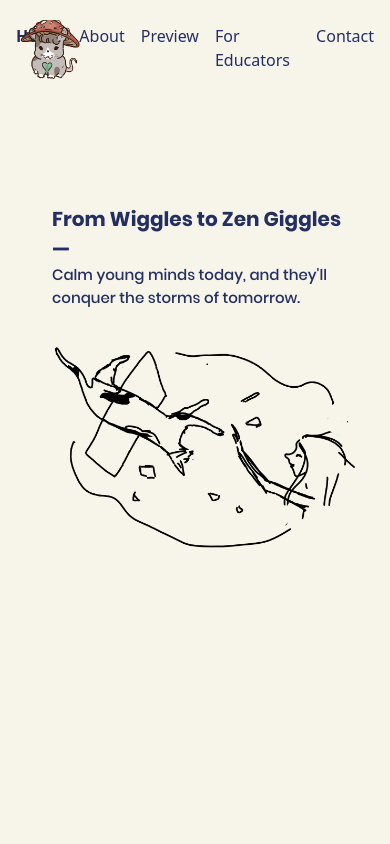
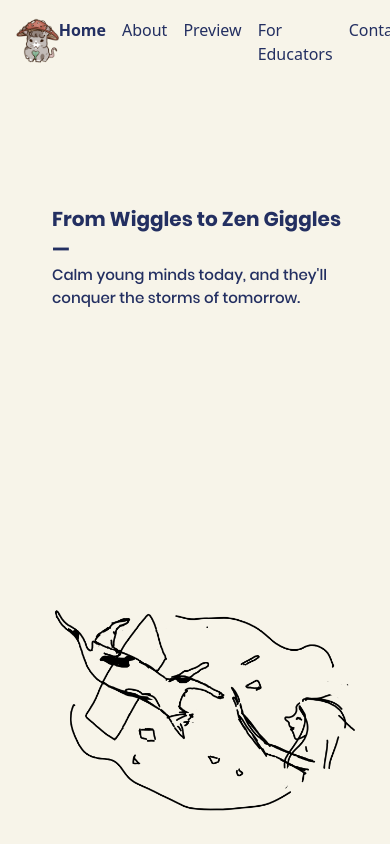
Before and after one commit to HiThereBoss/lumiwoods-website, a React (Vite) app: page / in a window 390 px wide. Shown: the top 844 px of the page. Built offline with nearby package versions, Linux system fonts and the light colour scheme.

Commit message:
Fixed Mobile UI issues

```diff
--- a/src/components/Header.jsx
+++ b/src/components/Header.jsx
@@ -1,35 +1,24 @@
 import logo from '../assets/images/logo.png'
 import NavLink from './NavLink.jsx'
 
-function Header() {
+export default function Header() {
   return (
-     <div className='w-full h-[10vh] flex items-center justify-center p-4'>
+    <div className="relative w-full h-[10vh] flex items-center justify-between px-4">
       <img
         src={logo}
-          className='text-custom-blue text-3xl absolute left-5 lg:left-15 top-5 w-[60px] h-[60px] object-cover'
+        alt="Lumiwoods Logo"
+        className="w-12 h-12 object-contain"
       />
+
       <nav>
-          <ul className='flex space-x-4 mt-3'>
-            <li>
-              <NavLink to='/' text='Home' />
-            </li>
-            <li>
-              <NavLink to='/about' text='About' />
-            </li>
-            <li>
-              <NavLink to='/preview' text='Preview' />
-            </li>
-            <li>
-              <NavLink to='/forEducators' text='For Educators' />
-            </li>
-            <li>
-              <NavLink to='/contact' text='Contact' />
-            </li>
-
+        <ul className="flex space-x-4">
+          <li><NavLink to="/" text="Home" /></li>
+          <li><NavLink to="/about" text="About" /></li>
+          <li><NavLink to="/preview" text="Preview" /></li>
+          <li><NavLink to="/forEducators" text="For Educators" /></li>
+          <li><NavLink to="/contact" text="Contact" /></li>
         </ul>
       </nav>
     </div>
   )
 }
-
-export default Header
--- a/src/components/Hero.jsx
+++ b/src/components/Hero.jsx
@@ -5,11 +5,17 @@ import hero from '../assets/images/hero-graphic.png';
 export default function Hero() {
     const line1 = 'From Wiggles to Zen Giggles—';
     const fullLine2 = "Calm young minds today, and they'll conquer the storms of tomorrow.";
-    const typedLine2 = useTypewriter(fullLine2, 80); // 80ms per char
+    const typedLine2 = useTypewriter(fullLine2, 80);
 
     return (
-        <div className="flex flex-col md:flex-row p-8 h-[90vh] pt-30">
-        <div className="max-w-5xl ml-5 lg:ml-30 lg:h-[90vh] flex flex-col">
+        <div
+        className="
+            flex flex-col md:flex-row
+            items-center justify-between
+            w-full p-8 h-[90vh] pt-30
+        "
+        >
+        <div className="flex-1 max-w-5xl ml-5 lg:ml-30 flex flex-col">
             <p className="text-custom-blue font-extrabold text-[20px] md:text-[30px] lg:text-[50px] font-main-bold">
             {line1}
             </p>
@@ -23,13 +29,17 @@ export default function Hero() {
             </span>
             </p>
         </div>
-        <div>
+
+        {/* Image stays put on the right */}
+        <div className="flex-shrink-0">
             <img
             src={hero}
             alt="Hero Image"
             className="w-[500px] mt-8 md:mt-0"
             />
         </div>
+
+        {/* Blinking cursor keyframes */}
         <style>
             {`
             @keyframes blink {
--- a/src/components/ProfileCard.jsx
+++ b/src/components/ProfileCard.jsx
@@ -1,4 +1,4 @@
-import logo from '../assets/images/logo.png'
+import bunny from '../assets/images/bunny.png'
 
 function ProfileCard({ name, bio, image, style }) {
     return (
--- a/src/data/data.js
+++ b/src/data/data.js
@@ -21,7 +21,7 @@ export const profiles = [
     bio: "Hi, my name's Saahil Gupta, and I'm also a Computer Science student at McMaster University. As the Design Lead for Lumiwoods, I focus on creating a visually appealing and user-friendly experience for our young users. I believe that design plays a crucial role in engaging children and making learning about mindfulness and emotional intelligence enjoyable. My goal is to ensure that Lumiwoods is not only educational but also fun and accessible for kids."
   },
   {
-    name: "Prateek Mahaveer Surana",
+    name: "Pratik Mahaveer Surana",
     bio: "Hi, I'm Prateek Mahaveer Surana, a Computer Science student at McMaster University and a Design team member + Market Researcher for Lumiwoods. I joined Lumiwoods because I believe in the power of technology to make a positive impact on children's mental health. My role involves conducting market research to understand the needs of our target audience and ensuring that our game effectively addresses those needs. I'm excited to contribute to a project that aims to help children learn about mindfulness and emotional intelligence in a fun and engaging way."
   }
 ];
```
Also changed, not shown: src/assets/images/Bunny.png (added). Lines whose indentation alone changed are shown as unchanged.
